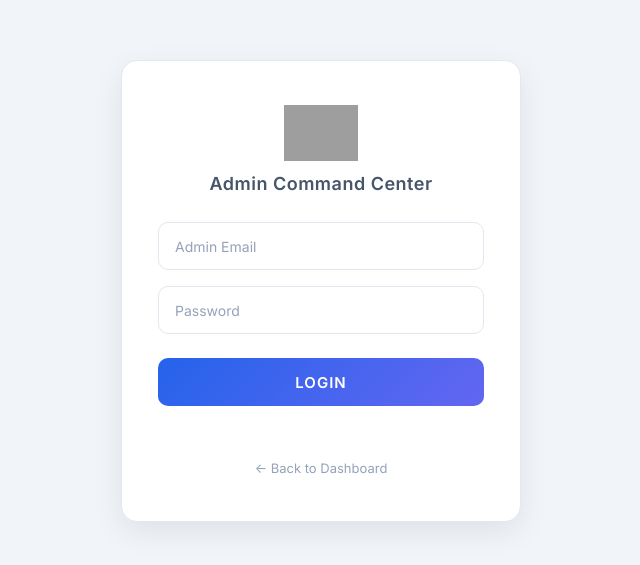
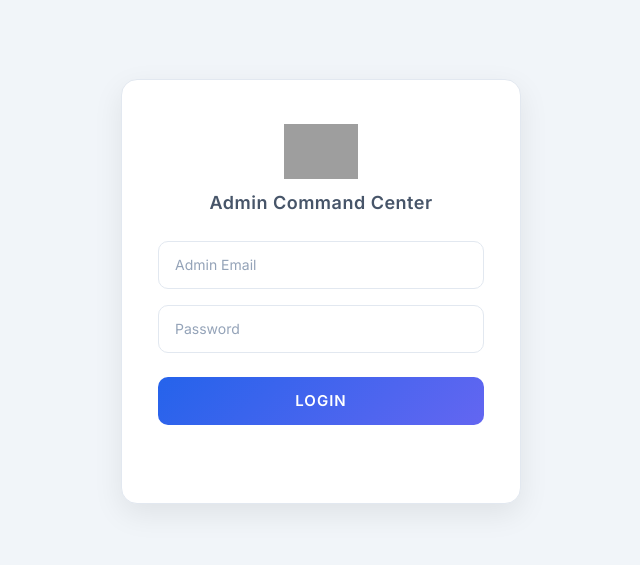
Before and after one commit to jiangnancommandcenter/Admin, a plain HTML site: page Main/login.html in a window 1280 px wide. Shown: the part 109-674 px from the top of the page, without its empty margins (319-959 px from the left). Drawn offline with Linux system fonts and the light colour scheme; no server answers; grey boxes are pictures that could not be loaded.

Commit message:
Fix HTML formatting in login.html

```diff
--- a/Main/login.html
+++ b/Main/login.html
@@ -27,7 +27,6 @@
 
         <p id="message"></p>
 
-        <a href="main.html" class="back-link">← Back to Dashboard</a>
     </div>
 
     <script src="https://www.gstatic.com/firebasejs/8.10.1/firebase-app.js"></script>
```
